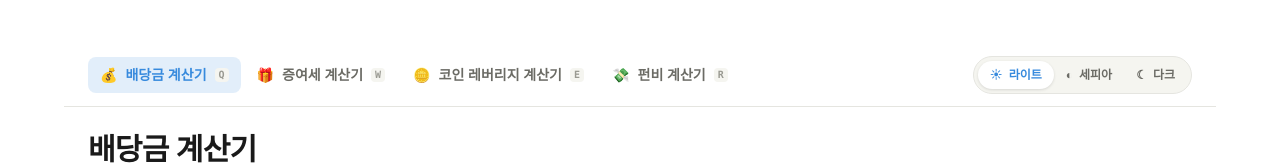
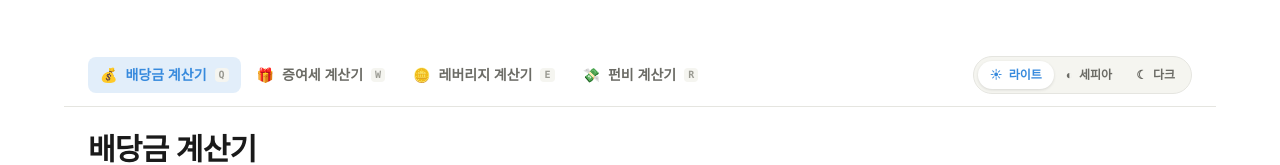
Before and after one commit to yoonjiyong/fire-simulator, a React (Vite) app: page / in a window 1280 px wide. Shown: the top 165 px of the page. Built offline with nearby package versions, Linux system fonts and the light colour scheme.

Commit message:
fix: 레버리지 계산기 탭·제목에서 "코인" 표기 제거

```diff
--- a/src/components/CoinLeverageCalculator.tsx
+++ b/src/components/CoinLeverageCalculator.tsx
@@ -205,7 +205,7 @@ export function CoinLeverageCalculator() {
   return (
     <div className="space-y-6">
       <header className="space-y-2">
-        <h1 className="text-2xl md:text-3xl font-extrabold tracking-tight">코인 레버리지 · 물타기 계산기</h1>
+        <h1 className="text-2xl md:text-3xl font-extrabold tracking-tight">레버리지 · 물타기 계산기</h1>
         <p className="text-sm muted">
           총 자금·레버리지·진입 비율을 입력하면 단계별 평단가와 청산가, 구간별 손익을 계산합니다.
         </p>
--- a/src/components/Navbar.tsx
+++ b/src/components/Navbar.tsx
@@ -11,7 +11,7 @@ interface NavbarProps {
 export const VIEWS: Array<{ key: ViewType; label: string; icon: string; shortcut: string }> = [
   { key: 'dividend', label: '배당금 계산기', icon: '💰', shortcut: 'Q' },
   { key: 'gift', label: '증여세 계산기', icon: '🎁', shortcut: 'W' },
-  { key: 'coin', label: '코인 레버리지 계산기', icon: '🪙', shortcut: 'E' },
+  { key: 'coin', label: '레버리지 계산기', icon: '🪙', shortcut: 'E' },
   { key: 'funding', label: '펀비 계산기', icon: '💸', shortcut: 'R' },
 ];
 
```
